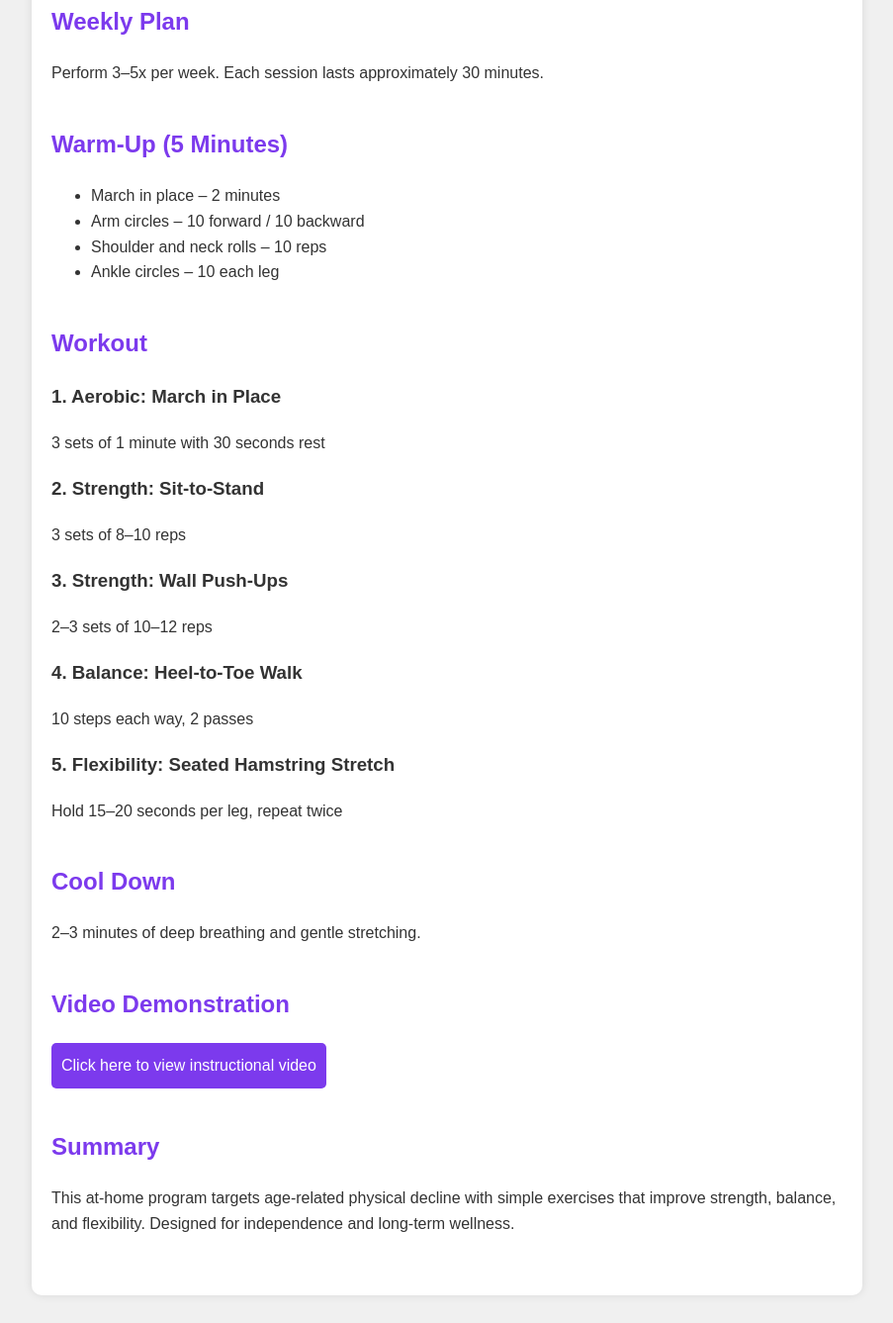
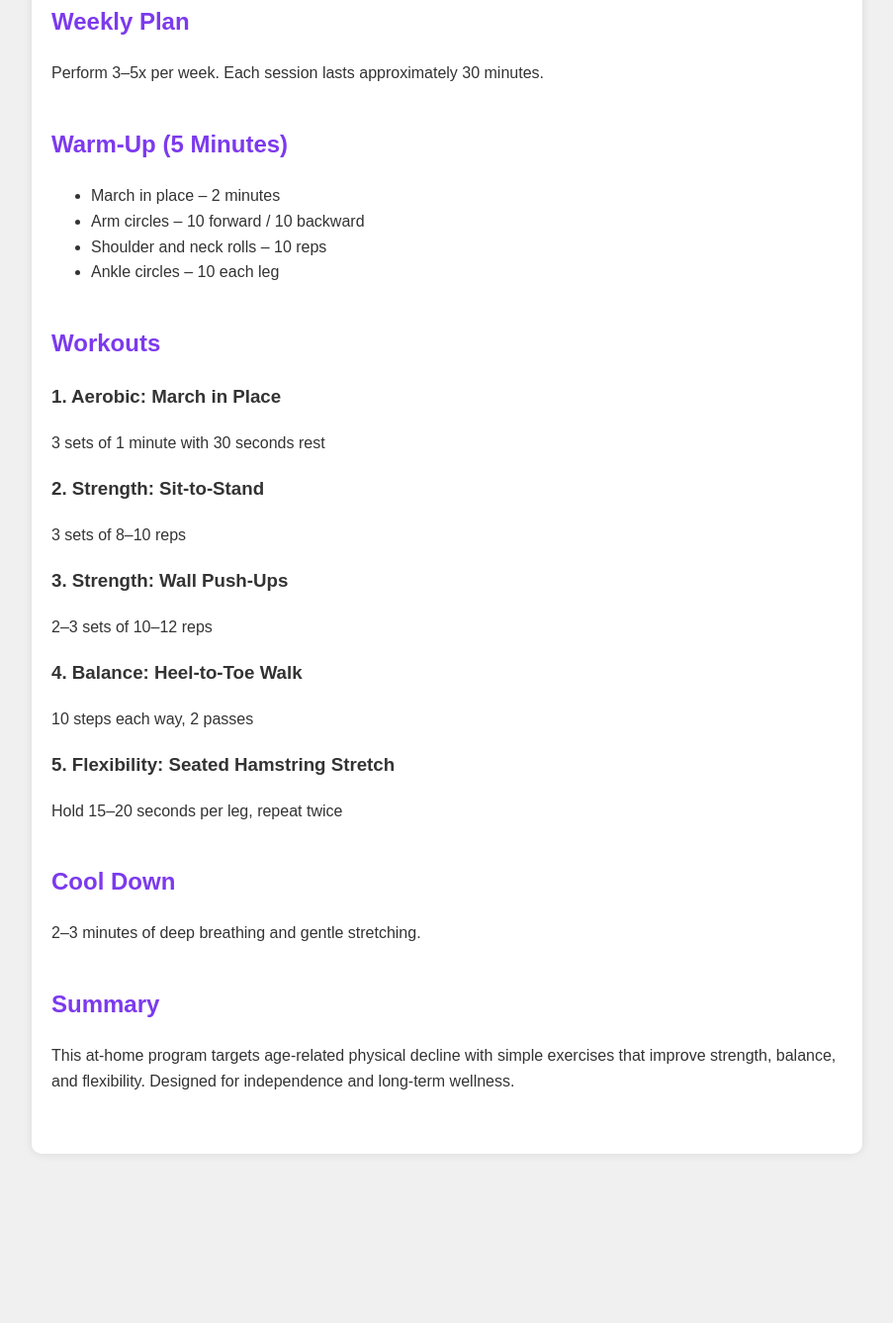
Before and after one commit to jdixnejejcjxnd/motor, a plain HTML site: page index.html in a window 1280 px wide. Shown: the part 226-1563 px from the top of the page at 99% size, without its empty margins (188-1091 px from the left). After the commit the page ends 1420 px from the top, so only its background shows below. Drawn offline with Linux system fonts and the light colour scheme.

Commit message:
Update index.html

```diff
--- a/index.html
+++ b/index.html
@@ -62,7 +62,7 @@
     </div>
 
     <div class="section">
-      <h2>Workout</h2>
+      <h2>Workouts</h2>
       <h3>1. Aerobic: March in Place</h3>
       <p>3 sets of 1 minute with 30 seconds rest</p>
 
@@ -85,11 +85,6 @@
     </div>
 
     <div class="section">
-      <h2>Video Demonstration</h2>
-      <p><a href="#" class="video-link">Click here to view instructional video</a></p>
-    </div>
-
-    <div class="section">
       <h2>Summary</h2>
       <p>This at-home program targets age-related physical decline with simple exercises that improve strength, balance, and flexibility. Designed for independence and long-term wellness.</p>
     </div>
```
